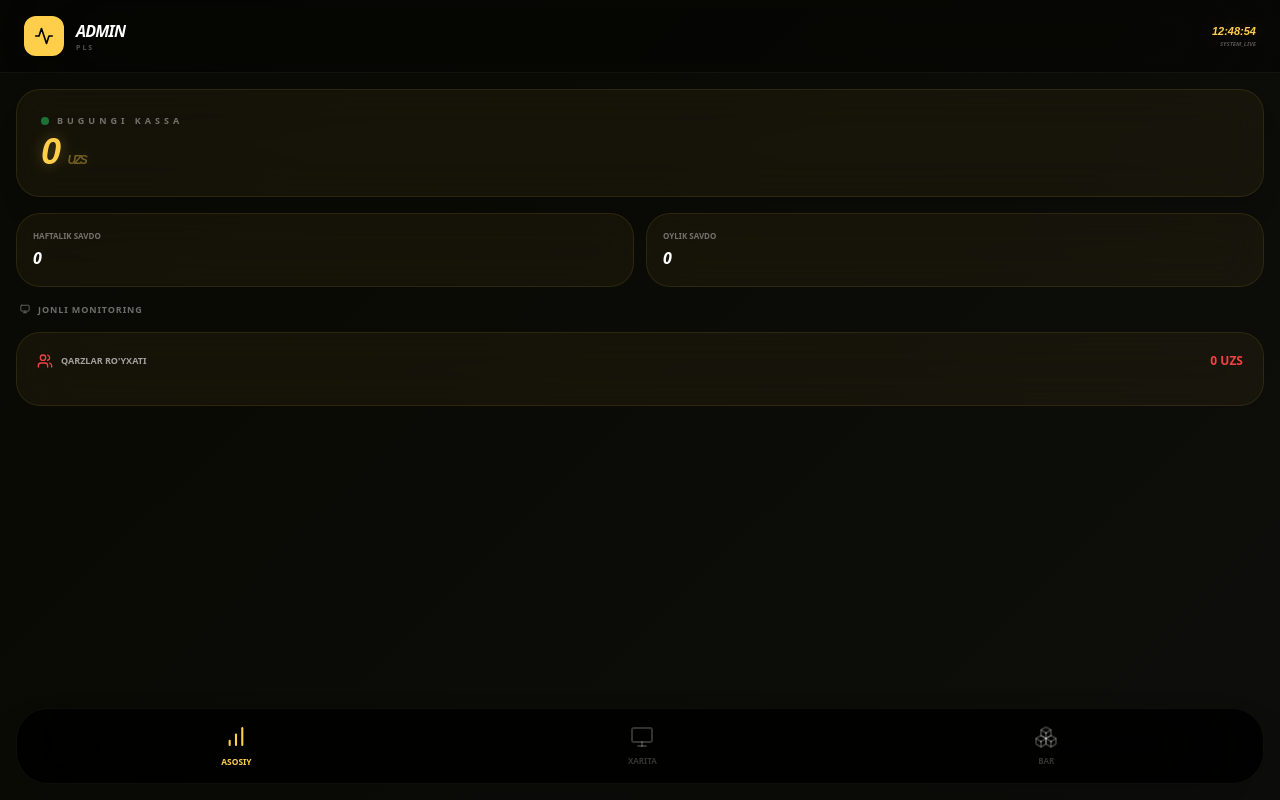
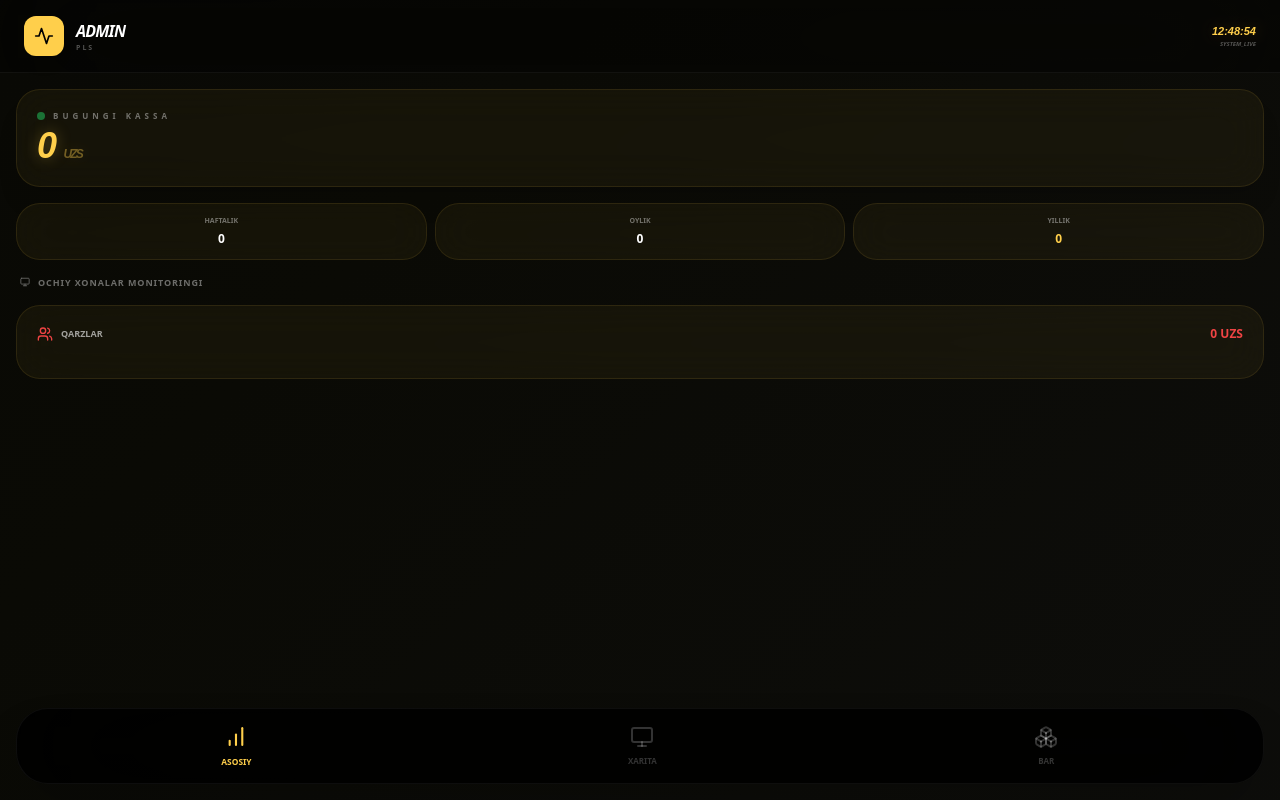
Before and after one commit to bespobobo-ctrl/PLS, a React (Vite) app: page / in a window 1280 px wide. Both pictures are taken after a click on the button "KIRISH". Built offline with nearby package versions, Linux system fonts and the light colour scheme.

Commit message:
feat: Full Yearly/Monthly/Weekly Financial Analytics v74

```diff
--- a/src/App.jsx
+++ b/src/App.jsx
@@ -90,22 +90,25 @@ const App = () => {
             const day = 24 * 60 * 60 * 1000;
             const week = 7 * day;
             const month = 30 * day;
+            const year = 365 * day;
 
             const dailyCompleted = clubLog.filter(s => (nowTime - s.timestamp) < day).reduce((acc, s) => acc + s.amount, 0);
             const weekly = clubLog.filter(s => (nowTime - s.timestamp) < week).reduce((acc, s) => acc + s.amount, 0);
             const monthly = clubLog.filter(s => (nowTime - s.timestamp) < month).reduce((acc, s) => acc + s.amount, 0);
+            const yearly = clubLog.filter(s => (nowTime - s.timestamp) < year).reduce((acc, s) => acc + s.amount, 0);
 
             const runningRevenue = (activeRooms || []).filter(r => r?.isBusy).reduce((acc, r) => acc + calculateSession(r).total, 0);
             const totalDebt = (debts || []).filter(d => d?.club === currentAdminData?.club).reduce((acc, d) => acc + (d?.amount || 0), 0);
 
             return {
                 daily: dailyCompleted + runningRevenue,
-                weekly,
-                monthly,
+                weekly: weekly + runningRevenue,
+                monthly: monthly + runningRevenue,
+                yearly: yearly + runningRevenue,
                 busy: activeRooms.filter(r => r?.isBusy).length,
                 totalDept: totalDebt
             };
-        } catch { return { daily: 0, weekly: 0, monthly: 0, busy: 0, totalDept: 0 }; }
+        } catch { return { daily: 0, weekly: 0, monthly: 0, yearly: 0, busy: 0, totalDept: 0 }; }
     }, [salesLog, debts, currentAdminData?.club, activeRooms, now]);
 
     const confirmCheckout = () => {
@@ -118,26 +121,27 @@ const App = () => {
 
     const renderClubAsosiy = () => (
         <div className='p-4 space-y-4 pb-28'>
-            <div className='gold-glass !p-6 bg-gradient-to-br from-[#ffcf4b]/20 to-transparent border-[#ffcf4b]/20 shadow-xl'>
-                <div className='flex items-center gap-2 mb-1'><span className='w-2 h-2 rounded-full bg-green-500 animate-pulse'></span><p className='text-[9px] font-black opacity-40 uppercase tracking-[4px]'>BUGUNGI KASSA</p></div>
+            <div className='gold-glass !p-5 bg-gradient-to-br from-[#ffcf4b]/20 to-transparent border-[#ffcf4b]/20 shadow-xl'>
+                <div className='flex items-center gap-2 mb-1'><span className='w-2 h-2 rounded-full bg-green-500 animate-pulse'></span><p className='text-[8px] font-black opacity-40 uppercase tracking-[4px]'>BUGUNGI KASSA</p></div>
                 <h2 className='text-4xl font-black italic gold-text tracking-tighter tabular-nums'>{analytics.daily.toLocaleString()} <span className='text-xs opacity-40'>UZS</span></h2>
             </div>
 
-            <div className='grid grid-cols-2 gap-3'>
-                <div className='gold-glass !p-4 border-white/5'><p className='text-[8px] opacity-40 uppercase font-black mb-1'>HAFTALIK SAVDO</p><p className='text-base font-black italic'>{analytics.weekly.toLocaleString()}</p></div>
-                <div className='gold-glass !p-4 border-white/5'><p className='text-[8px] opacity-40 uppercase font-black mb-1'>OYLIK SAVDO</p><p className='text-base font-black italic'>{analytics.monthly.toLocaleString()}</p></div>
+            <div className='grid grid-cols-3 gap-2'>
+                <div className='gold-glass !p-3 border-white/5 text-center'><p className='text-[7px] opacity-40 uppercase font-black mb-1'>HAFTALIK</p><p className='text-xs font-black'>{analytics.weekly.toLocaleString()}</p></div>
+                <div className='gold-glass !p-3 border-white/5 text-center'><p className='text-[7px] opacity-40 uppercase font-black mb-1'>OYLIK</p><p className='text-xs font-black'>{analytics.monthly.toLocaleString()}</p></div>
+                <div className='gold-glass !p-3 border-white/5 text-center'><p className='text-[7px] opacity-40 uppercase font-black mb-1'>YILLIK</p><p className='text-xs font-black text-[#ffcf4b]'>{analytics.yearly.toLocaleString()}</p></div>
             </div>
 
             <div className='space-y-2'>
-                <p className='text-[9px] font-black opacity-40 uppercase px-1 tracking-widest flex items-center gap-2'><Monitor size={10} /> JONLI MONITORING</p>
+                <p className='text-[9px] font-black opacity-40 uppercase px-1 tracking-widest flex items-center gap-2'><Monitor size={10} /> OCHIY XONALAR MONITORINGI</p>
                 {(activeRooms || []).filter(r => r?.isBusy).map(r => {
                     const s = calculateSession(r);
-                    return (<div key={r.id} onClick={() => setActiveTab('xarita')} className='gold-glass !p-4 flex justify-between items-center bg-black/40 border-white/5 active:scale-95 transition-all text-sm'><div><p className='font-black italic uppercase'>{r.name}</p><p className='text-[8px] font-black gold-text'>{s.time} • {s.startStr}</p></div><p className='font-black'>{s.total.toLocaleString()} UZS</p></div>);
+                    return (<div key={r.id} onClick={() => setActiveTab('xarita')} className='gold-glass !p-4 flex justify-between items-center bg-black/40 border-white/5 active:scale-95 transition-all text-sm'><div><p className='font-black italic uppercase'>{r.name}</p><p className='text-[8px] font-black gold-text'>{s.time} • Ochildi: {s.startStr}</p></div><p className='font-black'>{s.total.toLocaleString()} UZS</p></div>);
                 })}
             </div>
 
             <div className='gold-glass !p-5 border-red-500/20 bg-red-500/5'>
-                <div className='flex justify-between items-center mb-4'><div className='flex items-center gap-2'><Users size={16} className='text-red-500' /><p className='text-[9px] font-black uppercase opacity-60'>QARZLAR RO'YXATI</p></div><p className='text-xs font-black text-red-500'>{analytics.totalDept.toLocaleString()} UZS</p></div>
+                <div className='flex justify-between items-center mb-4'><div className='flex items-center gap-2'><Users size={16} className='text-red-500' /><p className='text-[9px] font-black uppercase opacity-60'>QARZLAR</p></div><p className='text-xs font-black text-red-500'>{analytics.totalDept.toLocaleString()} UZS</p></div>
                 {(debts || []).filter(d => d?.club === currentAdminData?.club).slice(0, 5).map(d => (<div key={d.id} className='flex justify-between items-center p-3 bg-black/40 rounded-xl mb-2 border border-white/5 text-[10px]'><p className='font-black uppercase'>{d.name}</p><p className='font-black text-red-500'>-{d.amount.toLocaleString()}</p></div>))}
             </div>
         </div>
@@ -145,24 +149,24 @@ const App = () => {
 
     const renderClubXarita = () => (
         <div className='p-4 space-y-4 pb-28'>
-            <button onClick={() => { setEditingRoom(null); setShowAddRoom(true); }} className='w-full py-4 bg-[#ffcf4b] text-black font-black text-xs uppercase rounded-xl shadow-lg'>+ YANGI XONA QO'SHISH</button>
+            <button onClick={() => { setEditingRoom(null); setShowAddRoom(true); }} className='w-full py-4 bg-[#ffcf4b] text-black font-black text-xs uppercase rounded-xl shadow-lg'>+ YANGI XONA</button>
             <div className='grid grid-cols-1 gap-4'>
                 {(activeRooms || []).map(room => {
                     const session = calculateSession(room); const isExp = expRooms[room?.id];
                     return (
                         <div key={room.id} className={`gold-glass transition-all ${room.isBusy ? 'ring-1 ring-[#ffcf4b]/20 bg-black/60 shadow-2xl' : room.isSuspended ? 'opacity-40 grayscale border-red-500/20' : 'opacity-80'}`}>
                             <div className='p-4 border-b border-white/5 flex justify-between items-center' onClick={() => room.isBusy && setExpRooms(p => ({ ...p, [room.id]: !isExp }))}>
-                                <div className='flex items-center gap-3'><div className={`w-2.5 h-2.5 rounded-full ${room.isBusy ? 'bg-[#ffcf4b] animate-pulse' : room.isSuspended ? 'bg-red-500' : 'bg-white/10'}`}></div><div><h3 className='text-lg font-black italic uppercase tracking-tighter'>{room.name}</h3><p className='text-[8px] font-black opacity-40 uppercase'>{room.isBusy ? `OCHILGAN: ${session.startStr}` : 'READY'}</p></div></div>
+                                <div className='flex items-center gap-3'><div className={`w-2 h-2 rounded-full ${room.isBusy ? 'bg-[#ffcf4b] animate-pulse' : room.isSuspended ? 'bg-red-500' : 'bg-white/10'}`}></div><div><h3 className='text-lg font-black italic uppercase tracking-tighter'>{room.name}</h3><p className='text-[8px] font-black opacity-40 uppercase'>{room.isBusy ? `OCHILGAN: ${session.startStr}` : 'READY'}</p></div></div>
                                 <div className='flex gap-1.5' onClick={e => e.stopPropagation()}>
                                     <button onClick={() => setRooms(p => p.map(r => r.id === room.id ? { ...r, isSuspended: !r.isSuspended, isBusy: false } : r))} className={`p-2.5 rounded-xl transition-all ${room.isSuspended ? 'bg-red-500 text-white' : 'bg-white/5 text-white/30'}`}><PauseCircle size={18} /></button>
                                     <button onClick={() => { setEditingRoom(room); setShowAddRoom(true); }} className='p-2.5 bg-white/5 rounded-xl text-white/30'><Edit3 size={18} /></button>
-                                    <button onClick={() => { if (window.confirm('O\'chirrilsinmi?')) setRooms(p => p.filter(r => r.id !== room.id)); }} className='p-2.5 bg-red-500/10 rounded-xl text-red-500/50'><Trash2 size={18} /></button>
+                                    <button onClick={() => { if (window.confirm('O\'chirilsinmi?')) setRooms(p => p.filter(r => r.id !== room.id)); }} className='p-2.5 bg-red-500/10 rounded-xl text-red-500/50'><Trash2 size={18} /></button>
                                 </div>
                             </div>
                             {room.isBusy && (
                                 <div className={`p-4 ${isExp ? 'space-y-4' : 'flex justify-between items-center'}`}>
                                     <div className='flex flex-col'><p className='text-[7px] font-black opacity-30 uppercase'>Duration</p><p className={`${isExp ? 'text-3xl' : 'text-lg'} font-black gold-text italic tabular-nums`}>{session.time}</p></div>
-                                    {!isExp && <div className='text-right'><p className='text-[7px] font-black opacity-30 uppercase'>Subtotal</p><p className='text-lg font-black tabular-nums'>{session.total.toLocaleString()} UZS</p></div>}
+                                    {!isExp && <div className='text-right'><p className='text-[7px] font-black opacity-30 uppercase'>Total</p><p className='text-lg font-black tabular-nums'>{session.total.toLocaleString()} UZS</p></div>}
                                     {isExp && (
                                         <div className='pt-4 border-t border-white/10 space-y-4'>
                                             <div className='flex justify-between items-center'><p className='text-lg font-black gold-text italic tabular-nums'>{session.total.toLocaleString()} <span className='text-[8px]'>UZS</span></p><button onClick={() => setSelectedRoomForBar(room)} className='bg-[#ffcf4b] text-black px-4 py-1.5 rounded-full text-[9px] font-black uppercase shadow-lg shadow-[#ffcf4b]/20'>+ BAR</button></div>
@@ -172,7 +176,7 @@ const App = () => {
                                     )}
                                 </div>
                             )}
-                            {!room.isBusy && !room.isSuspended && (<div className='px-4 pb-4 pt-1'><button onClick={() => setRooms(p => p.map(r => r.id === room.id ? { ...r, isBusy: true, startTime: Date.now(), items: [] } : r))} className='w-full py-4 bg-white/5 rounded-xl text-white font-black uppercase text-[10px] border border-white/5'>Sessiyani boshlash</button></div>)}
+                            {!room.isBusy && !room.isSuspended && (<div className='px-4 pb-4 pt-1'><button onClick={() => setRooms(p => p.map(r => r.id === room.id ? { ...r, isBusy: true, startTime: Date.now(), items: [] } : r))} className='w-full py-4 bg-white/5 rounded-xl text-white font-black uppercase text-[10px] border border-white/5'>Ochish</button></div>)}
                         </div>
                     );
                 })}
@@ -191,7 +195,7 @@ const App = () => {
             ) : (
                 <div className='space-y-3'>
                     <button onClick={() => setShowInventoryModal(true)} className='w-full py-4 bg-white/5 rounded-xl font-black text-[9px] uppercase border border-white/10'>+ YANGI MAHSULOT</button>
-                    {(inventory || []).map(item => (<div key={item.id} className='gold-glass !p-4 flex justify-between items-center text-xs'><div className='flex items-center gap-3'><div className='w-8 h-8 rounded-lg bg-white/5 flex items-center justify-center text-[#ffcf4b]'><Package size={16} /></div><div><h4 className='font-black'>{item.name}</h4><p className='text-[8px] opacity-30'>Mavjud: {item.stock} ta</p></div></div><button onClick={() => setInventory(p => p.filter(i => i.id !== item.id))} className='p-2 bg-red-500/10 rounded-xl text-red-500'><Trash2 size={14} /></button></div>))}
+                    {(inventory || []).map(item => (<div key={item.id} className='gold-glass !p-4 flex justify-between items-center text-xs'><div className='flex items-center gap-3'><div className='w-8 h-8 rounded-lg bg-white/5 flex items-center justify-center text-[#ffcf4b]'><Package size={16} /></div><div><h4 className='font-black'>{item.name}</h4><p className='text-[8px] opacity-30'>Qoldiq: {item.stock} ta</p></div></div><button onClick={() => setInventory(p => p.filter(i => i.id !== item.id))} className='p-2 bg-red-500/10 rounded-xl text-red-500'><Trash2 size={14} /></button></div>))}
                 </div>
             )}
         </div>
@@ -218,7 +222,7 @@ const App = () => {
                 )}
             </AnimatePresence>
 
-            {/* Navigation (Full) */}
+            {/* Navigation (Optimized) */}
             {view !== 'login' && (
                 <div className='fixed bottom-4 left-4 right-4 bg-black/90 backdrop-blur-3xl border border-white/5 p-4 rounded-[2rem] flex justify-around z-50 shadow-2xl'>
                     <button onClick={() => setActiveTab('asosiy')} className={`flex flex-col items-center gap-1.5 ${activeTab === 'asosiy' ? 'text-[#ffcf4b] scale-105' : 'text-white/20'}`}><BarChart size={24} /><span className='text-[8px] font-black uppercase'>Asosiy</span></button>
@@ -227,11 +231,11 @@ const App = () => {
                 </div>
             )}
 
-            {/* Checkout Modal (COMPACT SLIM - THE ONE YOU LIKED) */}
+            {/* Checkout Modal (Ultra-Compact) */}
             <AnimatePresence>
                 {checkoutRoom && finalStats && (
                     <div className='modal-overlay'><motion.div initial={{ scale: 0.95, y: 10, opacity: 0 }} animate={{ scale: 1, y: 0, opacity: 1 }} className='modal-content !p-5 !max-w-[92%] border border-white/10'>
-                        <h2 className='text-lg font-black italic gold-text text-center mb-5 uppercase tracking-widest'>HISOB-KITOBLAR</h2>
+                        <h2 className='text-base font-black italic gold-text text-center mb-5 uppercase tracking-widest'>HISOBLASH</h2>
                         <div className='grid grid-cols-2 gap-2 mb-4'>
                             <div className='gold-glass !p-2.5 border-white/5 text-center'><p className='text-[6px] opacity-40 uppercase font-black'>BOSHLANDI</p><p className='text-sm font-black italic'>{finalStats.startStr}</p></div>
                             <div className='gold-glass !p-2.5 border-white/5 text-center'><p className='text-[6px] opacity-40 uppercase font-black'>TUGADI</p><p className='text-sm font-black italic gold-text'>{finalStats.endStr}</p></div>
@@ -245,14 +249,15 @@ const App = () => {
                             {(finalStats.total - Number(paidAmount) > 0 && Number(paidAmount) > 0) && (<div className='space-y-1.5 p-3 bg-red-500/5 rounded-xl border border-red-500/10'><input type="text" placeholder="MIJOZ ISMI" className='input-luxury-small h-9 text-[10px]' value={debtUser.name} onChange={(e) => setDebtUser({ ...debtUser, name: e.target.value })} /><input type="text" placeholder="TEL" className='input-luxury-small h-9 text-[10px]' value={debtUser.phone} onChange={(e) => setDebtUser({ ...debtUser, phone: e.target.value })} /></div>)}
                         </div>
                         <div className='flex flex-col gap-2'>
-                            <button onClick={confirmCheckout} className='py-4.5 bg-[#ffcf4b] text-black text-xs font-black uppercase rounded-xl active:scale-95 shadow-lg'>TO'LOVNI TASDIQLASH</button>
+                            <button onClick={confirmCheckout} className='py-4.5 bg-[#ffcf4b] text-black text-xs font-black uppercase rounded-xl active:scale-95 shadow-lg'>TASDIQLASH</button>
                             <button onClick={() => setCheckoutRoom(null)} className='py-2 text-[8px] opacity-20 font-black uppercase'>BEKOR QILISH</button>
                         </div>
                     </motion.div></div>
                 )}
+                {/* Modals are kept compact and professional */}
                 {showInventoryModal && (<div className='modal-overlay'><motion.div className='modal-content !p-6'><h2 className='text-xl font-black gold-text mb-6 text-center uppercase'>MAHSULOT</h2><div className='space-y-4'><input type="text" placeholder="NOMI" className='input-luxury-small h-14' value={newItem.name} onChange={(e) => setNewItem({ ...newItem, name: e.target.value })} /><div className='grid grid-cols-2 gap-3'><input type="number" placeholder="NARXI" className='input-luxury-small h-14' value={newItem.price} onChange={(e) => setNewItem({ ...newItem, price: Number(e.target.value) })} /><input type="number" placeholder="SKLAD" className='input-luxury-small h-14' value={newItem.stock} onChange={(e) => setNewItem({ ...newItem, stock: Number(e.target.value) })} /></div><button onClick={() => { setInventory([...inventory, { ...newItem, id: Date.now(), sold: 0 }]); setShowInventoryModal(false); }} className='w-full py-5 bg-[#ffcf4b] text-black font-black uppercase rounded-2xl'>SAQLASH</button></div></motion.div></div>)}
-                {selectedRoomForBar && (<div className='modal-overlay'><motion.div className='modal-content !p-6'><div className='flex justify-between items-center mb-6'><p className='text-sm font-black italic gold-text'>BAR SERVICE</p><button onClick={() => setSelectedRoomForBar(null)} className='p-2 bg-white/5 rounded-full'><X size={16} /></button></div><div className='grid grid-cols-2 gap-2.5 max-h-[50vh] overflow-y-auto pr-1'>{(inventory || []).map(item => (<button key={item.id} disabled={item.stock <= 0} onClick={() => { setRooms(prev => prev.map(r => r.id === selectedRoomForBar.id ? { ...r, items: [...(r.items || []), { ...item, quantity: 1 }] } : r)); setInventory(p => p.map(i => i.id === item.id ? { ...i, stock: i.stock - 1, sold: (i.sold || 0) + 1 } : i)); setSelectedRoomForBar(null); }} className='gold-glass !p-4 h-[100px] text-left text-[9px] font-black uppercase active:scale-95 disabled:opacity-20 flex flex-col justify-between'><span>{item.name}</span><span className='gold-text'>{item.price.toLocaleString()} UZS</span></button>))}</div></motion.div></div>)}
-                {showAddRoom && (<div className='modal-overlay'><motion.div className='modal-content !p-6'><h2 className='text-lg font-black italic text-center mb-6 uppercase'>XONA MA'LUMOTLARI</h2><div className='space-y-4'><input type="text" placeholder="XONA NOMI" className='input-luxury-small h-14' value={editingRoom ? editingRoom.name : newRoom.name} onChange={(e) => editingRoom ? setEditingRoom({ ...editingRoom, name: e.target.value }) : setNewRoom({ ...newRoom, name: e.target.value })} /><input type="number" placeholder="SOATIGA NARX" className='input-luxury-small h-14' value={editingRoom ? editingRoom.price : newRoom.price} onChange={(e) => editingRoom ? setEditingRoom({ ...editingRoom, price: Number(e.target.value) }) : setNewRoom({ ...newRoom, price: Number(e.target.value) })} /><button onClick={() => { if (editingRoom) { setRooms(rooms.map(r => r.id === editingRoom.id ? editingRoom : r)); setEditingRoom(null); } else { setRooms([...rooms, { ...newRoom, id: Date.now(), club: currentAdminData.club, isBusy: false, isSuspended: false }]); } setShowAddRoom(false); }} className='w-full py-5 bg-[#ffcf4b] text-black font-black uppercase rounded-2xl shadow-xl'>SAQLASH</button></div></motion.div></div>)}
+                {selectedRoomForBar && (<div className='modal-overlay'><motion.div className='modal-content !p-6'><div className='flex justify-between items-center mb-6'><p className='text-sm font-black italic gold-text uppercase'>BAR XIZMATI</p><button onClick={() => setSelectedRoomForBar(null)} className='p-2 bg-white/5 rounded-full'><X size={16} /></button></div><div className='grid grid-cols-2 gap-2.5 max-h-[50vh] overflow-y-auto'>{(inventory || []).map(item => (<button key={item.id} disabled={item.stock <= 0} onClick={() => { setRooms(prev => prev.map(r => r.id === selectedRoomForBar.id ? { ...r, items: [...(r.items || []), { ...item, quantity: 1 }] } : r)); setInventory(p => p.map(i => i.id === item.id ? { ...i, stock: i.stock - 1, sold: (i.sold || 0) + 1 } : i)); setSelectedRoomForBar(null); }} className='gold-glass !p-3 h-[90px] text-left text-[8px] font-black uppercase active:scale-95 disabled:opacity-20 flex flex-col justify-between'><span>{item.name}</span><span className='gold-text'>{item.price.toLocaleString()}</span></button>))}</div></motion.div></div>)}
+                {showAddRoom && (<div className='modal-overlay'><motion.div className='modal-content !p-6'><h2 className='text-lg font-black italic text-center mb-6 uppercase'>XONA QO'SHISH</h2><div className='space-y-4'><input type="text" placeholder="NOMI" className='input-luxury-small h-14' value={editingRoom ? editingRoom.name : newRoom.name} onChange={(e) => editingRoom ? setEditingRoom({ ...editingRoom, name: e.target.value }) : setNewRoom({ ...newRoom, name: e.target.value })} /><input type="number" placeholder="NARXI (SOAT)" className='input-luxury-small h-14' value={editingRoom ? editingRoom.price : newRoom.price} onChange={(e) => editingRoom ? setEditingRoom({ ...editingRoom, price: Number(e.target.value) }) : setNewRoom({ ...newRoom, price: Number(e.target.value) })} /><button onClick={() => { if (editingRoom) { setRooms(rooms.map(r => r.id === editingRoom.id ? editingRoom : r)); setEditingRoom(null); } else { setRooms([...rooms, { ...newRoom, id: Date.now(), club: currentAdminData.club, isBusy: false, isSuspended: false }]); } setShowAddRoom(false); }} className='w-full py-5 bg-[#ffcf4b] text-black font-black uppercase rounded-2xl shadow-xl'>SAQLASH</button></div></motion.div></div>)}
             </AnimatePresence>
         </div>
     );
```
Also changed, not shown: 1 other file (tests, documents, lock files or other folders).
